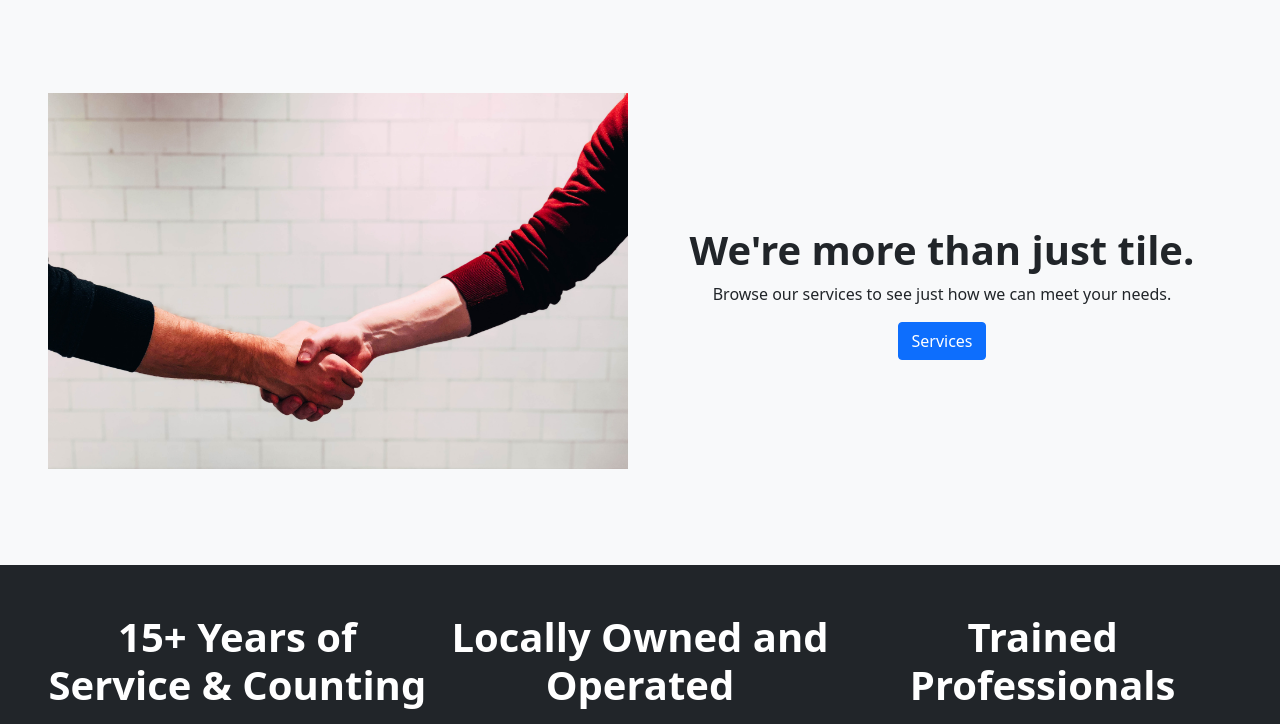
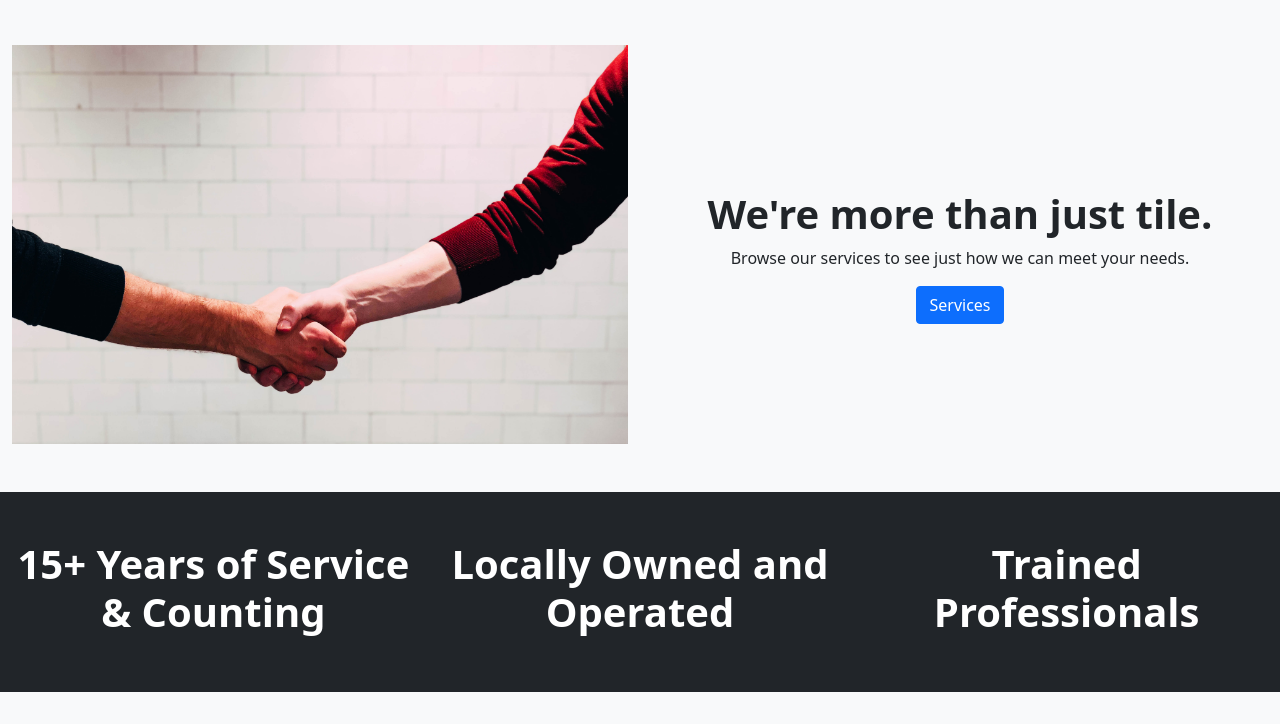
Before and after one commit to Nathan-Anderson-1024/CVSR, a plain HTML site: page index.html in a window 1280 px wide. Shown: the part 556-1280 px from the top of the page. Drawn offline with nearby package versions, Linux system fonts and the light colour scheme.

Commit message:
changed padding on main page

```diff
--- a/index.html
+++ b/index.html
@@ -72,7 +72,7 @@
             </div>
 
         </div>
-        <div class="container-fluid bg-light mt-5 p-5">
+        <div class="container-fluid bg-light mt-5">
           <div class="row d-flex justify-content-center align-items-center">
             <div class="col-lg-6 d-flex justify-content-center align-items-center">
               <img src="./imgs/shaking_hands.jpg" class="holding-tile img-fluid">
@@ -85,7 +85,7 @@
           </div>
         </div>
 
-        <div class="container-fluid mt-5 p-5 text-center bg-dark text-white">
+        <div class="container-fluid mt-5 text-center bg-dark text-white pt-5 pb-5">
           <div class="row d-flex justify-content-center align-items-center">
             <div class="col-lg-4">
               <h1 class="fw-bold">15+ Years of Service & Counting</h1>
@@ -100,7 +100,7 @@
             </div>
           </div>
         </div>
-        <div class="container-fluid d-flex justify-content-center align-items-center flex-column mt-5 p-5" id="contact-us">
+        <div class="container-fluid d-flex justify-content-center align-items-center flex-column mt-5" id="contact-us">
           <div class="row">
             <div class="col text-center d-flex justify-content-center align-items-center flex-column">
               <h1 class="fw-bold">Contact Us</h1>
```
